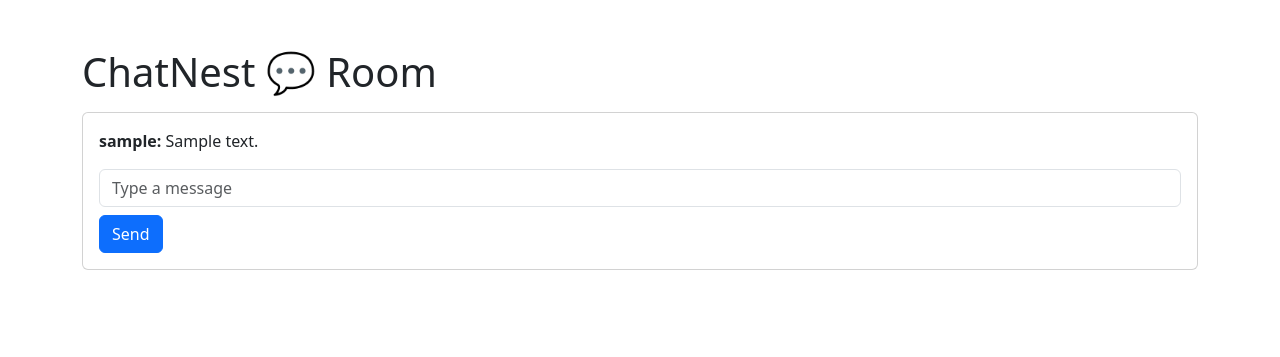
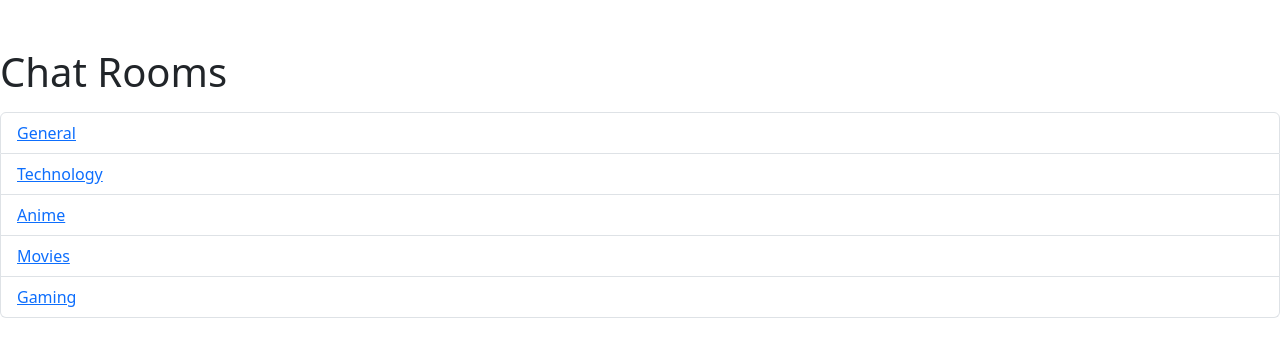
Before and after one commit to bytesiddhant22/ChatNest, a Flask app: page / in a window 1280 px wide. Shown: the top 357 px of the page. Run offline with Flask 3, Linux system fonts and the light colour scheme; a user stored in the database is signed in; tables that the repository leaves empty hold one stand-in row (values such as "Sample post"); some libraries are stand-ins or nearby versions.

Commit message:
Added Chatroom feature

```diff
--- a/app.py
+++ b/app.py
@@ -1,11 +1,13 @@
 from flask import Flask , render_template , redirect , url_for , request
 from flask_login import LoginManager , login_user , login_required , logout_user , current_user
-from flask_socketio import SocketIO
+from flask_socketio import SocketIO , join_room , emit
 from werkzeug.security import generate_password_hash , check_password_hash
-from models import db , User , Message
-from message import handle_message
+from models import db , User , Message , ChatRoom
+from message import handle_message , handle_join
 from dotenv import load_dotenv
 import os
+import pytz
+from datetime import datetime
 
 load_dotenv()
 
@@ -25,8 +27,24 @@ def load_user(user_id):
 @app.route('/')
 @login_required
 def index():
-    messages = Message.query.all()
-    return render_template('index.html' , messages=messages)
+    chat_rooms = ChatRoom.query.all()
+    return render_template('index.html', chat_rooms=chat_rooms)
+
+def convertime(dbtime):
+    ist = pytz.timezone('Asia/Kolkata')
+    return dbtime.astimezone(ist).strftime('%H:%M')
+
+
+
+@app.route('/chat/<string:roomname>')
+@login_required
+def chat(roomname):
+    room = ChatRoom.query.filter_by(name=roomname).first_or_404()
+    messages = Message.query.filter_by(chat_room_id=room.id).all()
+    for m in messages:
+        m.ist_timestamp = convertime(m.timestamp)
+    return render_template('chat.html', room=room, messages=messages)
+
 
 @app.route('/login' , methods=['GET','POST'])
 def login():
@@ -40,6 +58,19 @@ def login():
 
     return render_template('login.html')
 
+def create_default_chat_rooms():
+    default_rooms = ['General', 'Technology', 'Anime', 'Movies' , 'Gaming']
+    for room_name in default_rooms:
+        if not ChatRoom.query.filter_by(name=room_name).first():
+            new_room = ChatRoom(name=room_name)
+            db.session.add(new_room)
+    db.session.commit()
+
+@socketio.on('join')
+def on_join(data):
+    handle_join(data)
+
+
 @app.route('/register' , methods =['GET','POST'])
 def register():
     if request.method == 'POST':
@@ -52,16 +83,23 @@ def register():
 
     return render_template('register.html')
 
+
+@socketio.on('message')
+def handle_message_wrapper(data):
+    handle_message(data)
+
+
+
 @app.route('/logout')
 def logout():
     logout_user()
     return redirect(url_for('login'))
 
-@socketio.on('message')
-def on_message(msg):
-    handle_message(msg , current_user.username)
+
 
 if __name__ == '__main__':
     with app.app_context():
         db.create_all()
+        create_default_chat_rooms()
+
     socketio.run(app , debug=True)
--- a/templates/index.html
+++ b/templates/index.html
@@ -8,46 +8,14 @@
     <script src="https://cdn.socket.io/4.7.5/socket.io.min.js" integrity="sha384-2huaZvOR9iDzHqslqwpR87isEmrfxqyWOF7hr7BY6KG0+hVKLoEXMPUJw3ynWuhO" crossorigin="anonymous"></script>
 </head>
 <body>
-    <div class="container">
-        <h1 class="mt-5">ChatNest 💬 Room</h1>
-        <div class="card mt-3">
-            <div class="card-body">
-                <div id="messages" class="mb-3">
-                    {% for message in messages %}
-                        <p><strong>{{ message.user.username }}:</strong> {{ message.content }}</p>
-                    {% endfor %}
-                </div>
-                <input id="message" class="form-control" placeholder="Type a message">
-                <button id="send" class="btn btn-primary mt-2">Send</button>
-            </div>
-        </div>
-    </div>
-    <script>
-        const socket = io();
-
-        const messageInput = document.getElementById('message');
-        const sendButton = document.getElementById('send');
-        const messages = document.getElementById('messages');
-        function sendMessage() {
-            const message = messageInput.value.trim();
-            if (message) {
-                socket.send(message);
-                messageInput.value = '';
-            }
-        }
-
-        sendButton.onclick = sendMessage;
-
-        messageInput.addEventListener('keypress', function(event) {
-            if (event.key === 'Enter') {
-                event.preventDefault();  // Prevent default form submission behavior
-                sendMessage();
-            }
-        });
-
-        socket.on('message', function(data) {
-            messages.innerHTML += '<p><strong>' + data.username + ':</strong> ' + data.message + '</p>';
-        });
-    </script>
+    <div class="container mt-5"></div>
+        <h1>Chat Rooms</h1>
+        <ul class="list-group mt-3">
+            {% for room in chat_rooms %}
+                <li class="list-group-item">
+                    <a href="{{ url_for('chat', roomname=room.name) }}">{{ room.name }}</a>
+                </li>
+            {% endfor %}
+        </ul>
 </body>
 </html>
```
Also changed, not shown: message.py (+30 -6 lines), models.py (+10 -8 lines), templates/chat.html (added, +81 -0 lines).
